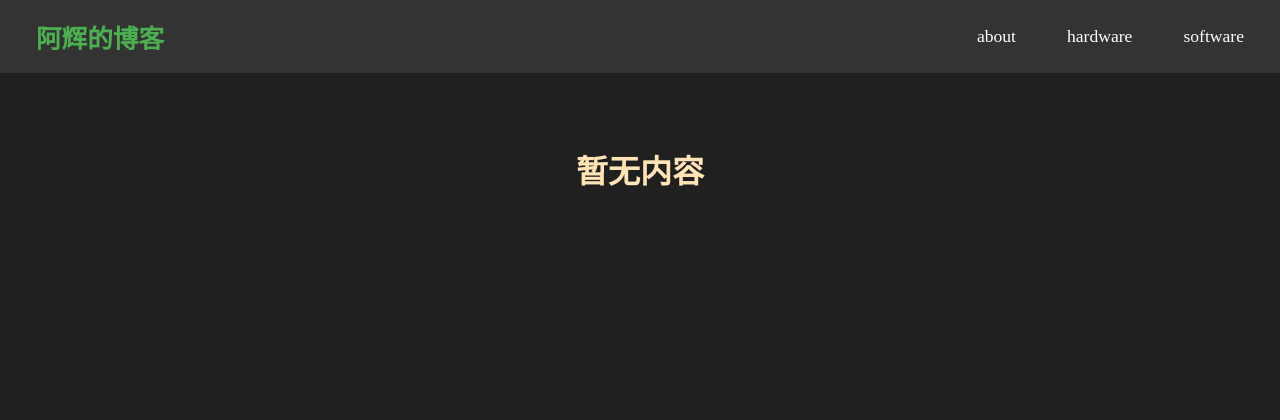
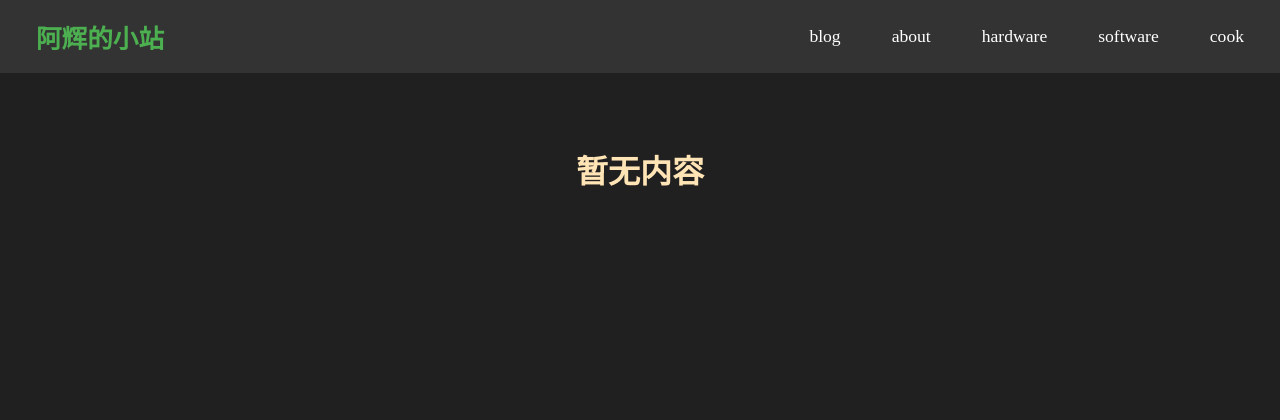
Before and after one commit to Koril33/blogger, a Python web app: template template/category.html in a window 1280 px wide. Shown: the top 420 px of the page. Run offline with Jinja, Linux system fonts and the light colour scheme; the template is opened without the code that fills it, so the values that code supplies are empty.

Commit message:
perf: nav 修改

```diff
--- a/css/category.css
+++ b/css/category.css
@@ -77,6 +77,10 @@ hr {
     box-shadow: 0 10px 25px rgba(76,175,80,0.1);
 }
 
+.article h2 {
+    color: rgb(255, 149, 146);
+}
+
 /* 链接样式优化 */
 .item-link {
     margin-top: 1.5rem;
--- a/template/article.html
+++ b/template/article.html
@@ -15,11 +15,13 @@
 </head>
 <body>
 <nav>
-    <a href="/blog/index.html" class="brand">阿辉的博客</a>
+    <a href="/" class="brand">阿辉的小站</a>
     <div class="nav-links">
+        <a href="/blog/index.html">blog</a>
         <a href="/blog/about/index.html">about</a>
         <a href="/blog/hardware/index.html">hardware</a>
         <a href="/blog/software/index.html">software</a>
+        <a href="/blog/cook/index.html">cook</a>
     </div>
 </nav>
 
--- a/template/category.html
+++ b/template/category.html
@@ -9,11 +9,13 @@
 </head>
 <body>
 <nav>
-    <a href="/blog/index.html" class="brand">阿辉的博客</a>
+    <a href="/" class="brand">阿辉的小站</a>
     <div class="nav-links">
+        <a href="/blog/index.html">blog</a>
         <a href="/blog/about/index.html">about</a>
         <a href="/blog/hardware/index.html">hardware</a>
         <a href="/blog/software/index.html">software</a>
+        <a href="/blog/cook/index.html">cook</a>
     </div>
 </nav>
 
```
